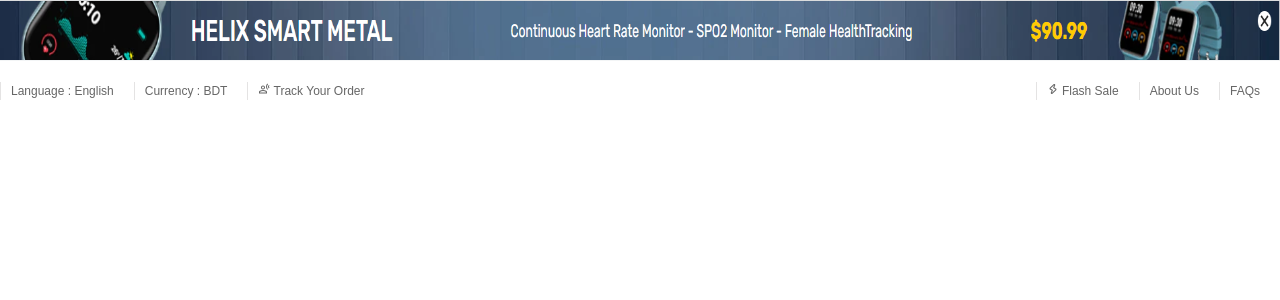
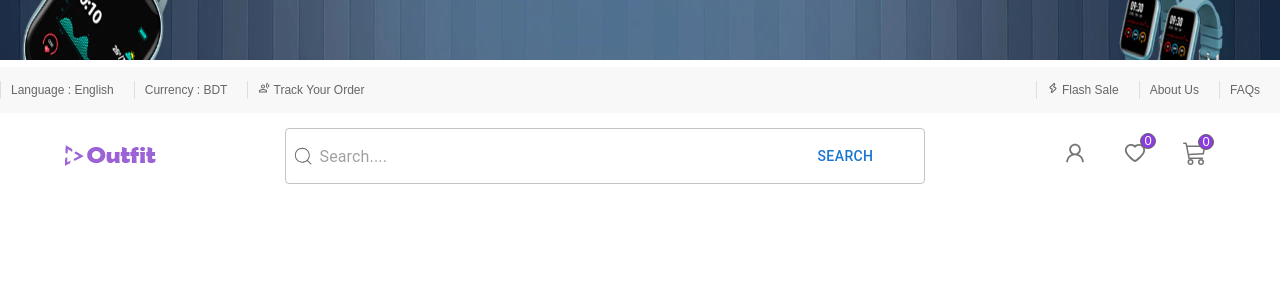
Before and after one commit to MarufaKompass/E-Commerce-with-Next-js, a Next.js app: page /components/header in a window 1280 px wide. Shown: the top 300 px of the page. Built offline with nearby package versions, Linux system fonts and the light colour scheme.

Commit message:
navbar coplete

```diff
--- a/src/pages/components/footer/NewsLetter.js
+++ b/src/pages/components/footer/NewsLetter.js
@@ -8,7 +8,7 @@
         <h3>Sign up for Newsletter</h3>
         <Box className={styles.footer__inputField}>
         <input type="text" placeholder='email@example.com'></input>
-        <Button className={styles.btn_primary}>Subscribe</Button>
+        <Button className={styles.btn_primary_newsletter}>Subscribe</Button>
         </Box>
     </Box>
   )
--- /dev/null
+++ b/src/pages/components/header/Cart.js
@@ -0,0 +1,50 @@
+import { Box, IconButton, Tooltip } from '@mui/material'
+import React from 'react'
+import styles from "./styles.module.scss";
+import { AiOutlineUser,AiOutlineHeart } from 'react-icons/ai';
+import { BsCart3 } from 'react-icons/bs';
+
+export default function Cart() {
+  return (
+    <Box className={styles.header__cart}>
+
+      <ul>
+        <li>
+          <Box>
+          <Tooltip title="My Account">
+          <IconButton>
+          <AiOutlineUser></AiOutlineUser>
+          </IconButton>
+          </Tooltip>
+
+          </Box>
+        </li>
+        <li>
+         <Box>
+          <Tooltip title="Wishlist">
+          <IconButton>
+            <AiOutlineHeart></AiOutlineHeart>
+          </IconButton>
+          </Tooltip>
+          </Box>
+        </li>
+
+  <p className={styles.wishlist}>0</p>
+
+        <li>
+          <Box>
+             <Tooltip title="My cart">
+          <IconButton>
+          <BsCart3></BsCart3>
+          </IconButton>
+          </Tooltip>
+
+          </Box>
+        </li>
+
+  <p className={styles.cart}>0</p>
+
+      </ul>
+    </Box>
+  )
+}
--- /dev/null
+++ b/src/pages/components/header/Logo.js
@@ -0,0 +1,12 @@
+import { Box } from '@mui/material'
+import React from 'react'
+import logo from '../../../../public/images/logo.png'
+import Image from 'next/image'
+import styles from "./styles.module.scss";
+export default function Logo() {
+  return (
+    <Box className={styles.header__logo}>
+     <Image src={logo} alt="" />
+    </Box>
+  )
+}
--- /dev/null
+++ b/src/pages/components/header/SearchBar.js
@@ -0,0 +1,23 @@
+import React from 'react'
+import styles from "./styles.module.scss";
+import { CiSearch } from 'react-icons/ci';
+import { Box, FormControl,OutlinedInput, Button } from '@mui/material';
+export default function SearchBar() {
+  return (
+    <Box className={styles.header__inputField}>
+        <FormControl fullWidth>
+          <OutlinedInput
+          className={styles.searchbar}
+            id="input"
+            placeholder="Search...."
+          />
+        </FormControl>
+        <Box className={styles.searchIcon}>
+        <CiSearch></CiSearch>
+        </Box>
+        <Box className={styles.button}>
+        <Button className={styles.btn_primary}>Search</Button>
+        </Box>
+    </Box>
+  )
+}
--- a/src/pages/components/header/TopBanner.js
+++ b/src/pages/components/header/TopBanner.js
@@ -2,7 +2,7 @@
 import Image from 'next/image';
 import React from 'react'
 import styles from "./styles.module.scss";
-import topBanner from "../../../../public/images/topbanner.png"
+import topBanner from "../../../../public/images/top-banner.webp"
 export default function TopBanner() {
   return (
     <Box className={styles.footer__topbanner}>
--- a/src/pages/components/header/index.js
+++ b/src/pages/components/header/index.js
@@ -3,12 +3,20 @@
 import TopBanner from "./TopBanner";
 import styles from "./styles.module.scss";
 import Top from "./Top";
+import SearchBar from "./SearchBar";
+import Logo from "./Logo";
+import Cart from "./Cart";
 export default function Header() {
   return (
     <Box className={styles.header}>
       <Box className={styles.header__container}>
         <TopBanner></TopBanner>
         <Top></Top>
+        <Box className={styles.navbar}>
+        <Logo></Logo>
+        <SearchBar></SearchBar>
+        <Cart></Cart>
+        </Box>
       </Box>
     </Box>
   );
--- a/src/pages/components/header/styles.module.scss
+++ b/src/pages/components/header/styles.module.scss
@@ -5,6 +5,12 @@
     margin: 0  auto;
 }
 
+.navbar{
+    display: flex;
+    justify-content:space-around;
+    margin: 15px 0px
+
+}
 .header{
 
     &__container{
@@ -19,6 +25,7 @@
     }
      //.................... top ............................//
     &__top{
+        background: $background-second-base-color;
         .container{
             display: flex;
             justify-content: space-between;
@@ -60,5 +67,82 @@
             }
         }
     }
+   //.................... search-bar ............................//
+    &__inputField {
+        width: 50%;
+        position: relative;
+      .button{
+        position: absolute;
+        top: 4px;
+        right: 5px;
+      }
+      input{
+        margin-left: 20px;
+      }
+      .searchIcon{
+        position: absolute;
+        top: 15px;
+        font-size: 1.4rem;
+        color:$base-text-color;
+        padding-left: 7px;
+      }
 
+
+    }
+//.................... logo ............................//
+
+    &__logo{
+       display: flex;
+       align-items: center;
+    }
+   //.................... user/cart ............................//
+   &__cart{
+    height: 100%;
+    ul{
+        display: flex;
+        align-items: center;
+        gap: 20px;
+        position: relative;
+     li{
+        font-size: 30px;
+
+        &:hover{
+            background:$background-second-base-color;
+            border-radius: 50%;
+        }
+     }
+     .wishlist{
+        position:absolute;
+        left: 85px;
+        top: 5px;
+        border: 1px solid $base-text-color;
+        border-radius: 50%;
+        font-size: 13px;
+        height: 16px;
+        width: 16px;
+        display: flex;
+        justify-content: center;
+        align-items: center;
+        background: $color;
+        color: $white-color;
+
+     }
+     .cart{
+        position:absolute;
+        right: 1px;
+        top: 6px;
+        border: 1px solid $base-text-color;
+        border-radius: 50%;
+        font-size: 13px;
+        height: 16px;
+        width: 16px;
+        display: flex;
+        justify-content: center;
+        align-items: center;
+        background: $color;
+        color: $white-color;
+
+     }
+    }
+   }
 }
--- a/src/styles/base.scss
+++ b/src/styles/base.scss
@@ -1,8 +1,10 @@
 //................... color .......................................//
-$color:#9b63d6;
+$color:#8a3cde;
+$dark-color:#7b1ae3;
 $base-text-color :#666;
 $heading-color:#313c46;
 $white-color:#fff;
+$background-second-base-color:#F8F8F8;
 //.................. black screen text color ...........................//
 
 $black-text-color:#cccccc;
@@ -16,3 +18,52 @@
 //................. background color ..........................//
 
 $footer-color:#222930;
+
+
+
+
+
+
+
+
+.btn_primary_newsletter{
+    display: flex;
+    align-items: center;
+    justify-content: center;
+    gap: 5px;
+    background: $color;
+    color: $white-color;
+    font-weight: 600;
+    cursor: pointer;
+    width:100%;
+    border-radius: 3px;
+    width: 150px;
+    position: absolute;
+    right: 0;
+    height: 50px;
+
+}
+.btn_primary_newsletter:hover{
+    background: $dark-color;
+}
+.btn_primary{
+    display: flex;
+    align-items: center;
+    justify-content: center;
+    gap: 5px;
+    background: $color;
+    color: $white-color;
+    font-weight: 600;
+    cursor: pointer;
+    width:100%;
+    border-radius: 3px;
+    width: 150px;
+    position: absolute;
+    right: 0;
+    height: 48px;
+
+}
+
+.btn_primary:hover{
+    background: $dark-color;
+}
```
Also changed, not shown: src/pages/components/footer/Styles.module.scss (+0 -17 lines), public/images/top-banner.webp (added).
